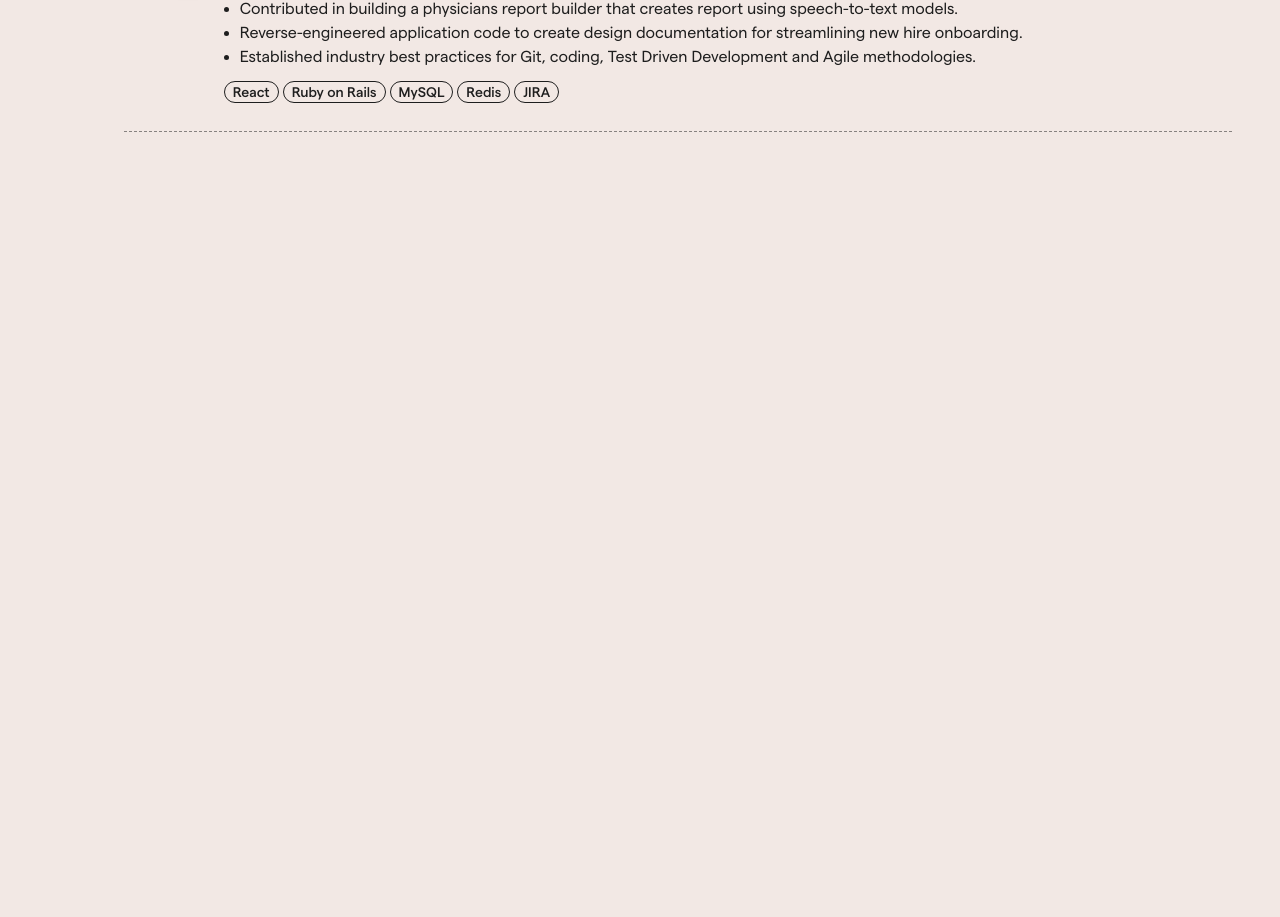
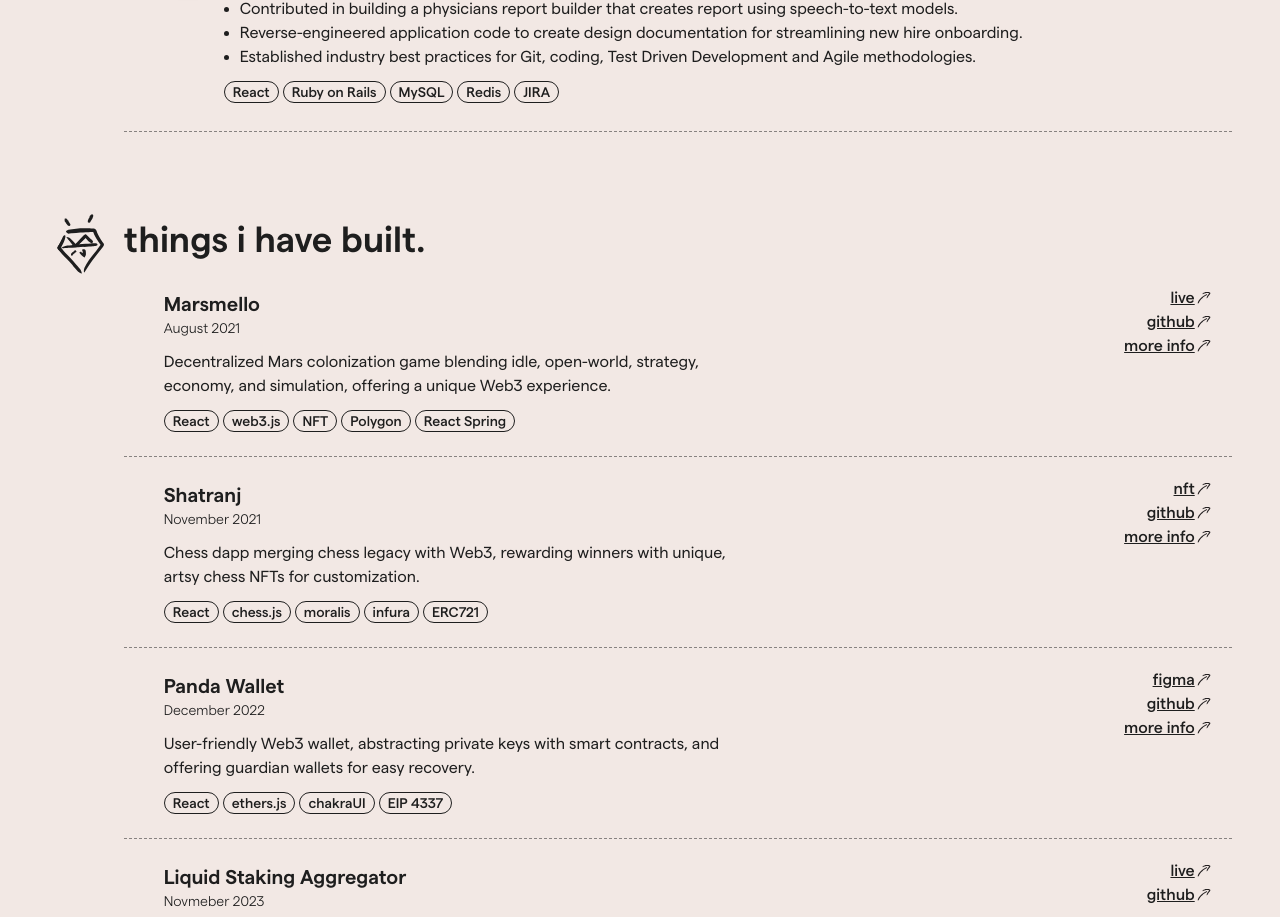
Before and after one commit to Pushkar1809/portfolio, a React (Vite) app: page / in a window 1280 px wide. Shown: the part 1880-2797 px from the top of the page. Before the commit the page ends 2012 px from the top, so only its background shows below. Built offline with nearby package versions, Linux system fonts and the light colour scheme; a web font is replaced by a local one.

Commit message:
feat: Add projects section

```diff
--- a/src/App.tsx
+++ b/src/App.tsx
@@ -7,6 +7,7 @@ import { headline } from "./data.ts";
 import peace from "./assets/svgs/peace.svg";
 import About from "./sections/About.tsx";
 import Experiences from './sections/Experiences';
+import Projects from "./sections/Projects.tsx";
 
 function App() {
 	function preloadImage(src: string) {
@@ -57,6 +58,7 @@ function App() {
 				{/* Work */}
 				<Experiences/>
 				{/* Projects */}
+				<Projects/>
 				{/* Skills */}
 				{/* Links and Contact */}
 			</main>
--- /dev/null
+++ b/src/components/Project.tsx
@@ -0,0 +1,33 @@
+import { Project as ProjType } from "../types";
+import { PrimaryBtn } from "./PrimaryBtn";
+
+export const Project = (props: ProjType) => {
+const {title, displayImageSrc, description, timePeriod, skills, urls} = props;
+  return (
+    <div className="relative group/img flex items-start gap-3 border-b border-dark/50 border-dashed px-10">
+      <div className="w-7/12 py-6">
+        <h3 className="text-xl font-semibold">{title}</h3>
+        <p className="text-sm font-thin">{timePeriod}</p>
+        <p className="my-3">{description}</p>
+        <div className="flex flex-wrap items-center gap-1">
+          {skills.map((skill: string, index: number) => (
+            <div
+              key={index}
+              className="px-2 text-sm font-medium rounded-full w-fit border-[1.5px] border-dark">
+              {skill}
+            </div>
+          ))}
+        </div>
+      </div>
+      <div className="absolute flex items-end flex-col top-5 right-5 z-10">
+        {urls.map((url: { name: string; to: string }, index: number) => (
+          <PrimaryBtn key={index} to={url.to} label={url.name} />
+        ))}
+      </div>
+      <img
+        src={displayImageSrc}
+        alt={title}
+        className="absolute h-full top-0 right-[16%] z-0 opacity-0 group-hover/img:opacity-80 group-hover/img:right-[12%] transition-all ease-in-out duration-200"
+      />
+    </div>
+	);}
--- a/src/sections/Projects.tsx
+++ b/src/sections/Projects.tsx
@@ -0,0 +1,20 @@
+import { Layout } from "../components/Layout";
+import gem from "../assets/svgs/gem.svg";
+import { projects } from "../data";
+import { Project as ProjType } from "../types";
+import { Project } from "../components/Project";
+import { PrimaryBtn } from "../components/PrimaryBtn";
+
+const Projects = () => (
+	<Layout icon={gem} title="things i have built.">
+		{projects.map((proj: ProjType) => (
+			<Project key={proj.id} {...proj} />
+		))}
+		<div className="flex items-center gap-1 my-3 ml-10">
+			View more projects on
+			<PrimaryBtn label="GitHub" to="https://github.com/Pushkar1809" />
+		</div>
+	</Layout>
+);
+
+export default Projects;
```
